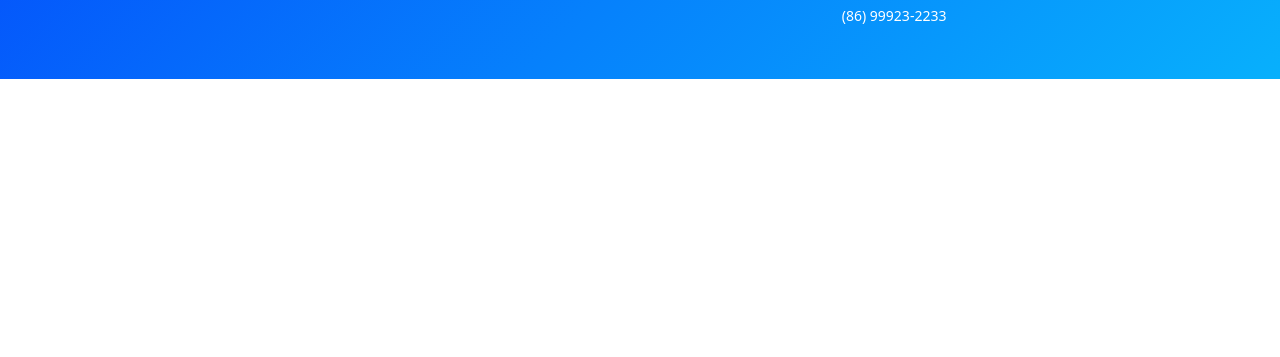
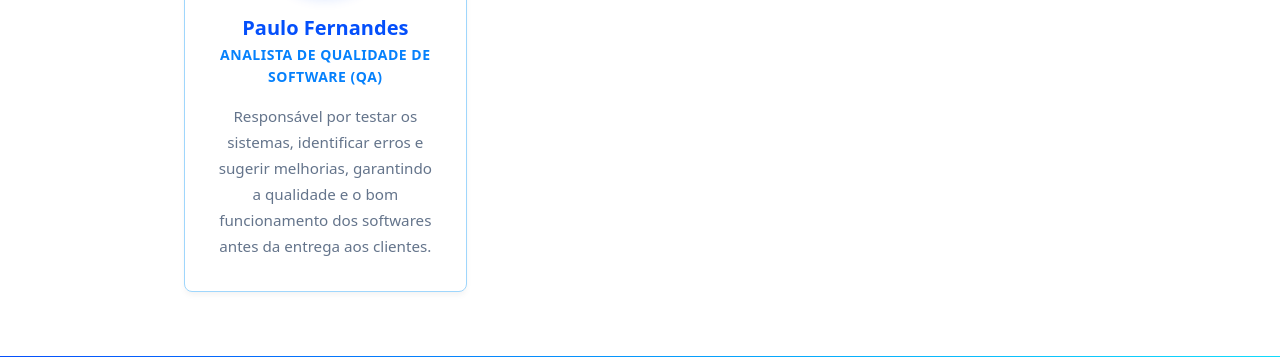
Before and after one commit to capir2024116isinf0065-creator/inova-tech-solutions-site, an Astro site: page /equipe in a window 1280 px wide. Shown: the part 1030-1387 px from the top of the page. Before the commit the page ends 1109 px from the top, so only its background shows below. Built offline with nearby package versions, Linux system fonts and the light colour scheme; Astro itself is replaced by a stand-in of ours.

Commit message:
feat: Adiciona novo membro

```diff
--- a/src/data/empresa.js
+++ b/src/data/empresa.js
@@ -54,6 +54,13 @@ export const empresa = {
       foto: "/images/Moisés Urquiza.jpg",
       alt: "Foto de Moisés Urquiza ",
       descricao: "Responsável por analisar as necessidades dos clientes, identificar problemas e propor soluções tecnológicas. Também auxilia no planejamento, na organização e na melhoria dos sistemas desenvolvidos pela empresa. ."
+    },
+    {
+      nome: "Paulo Fernandes ",
+      cargo: "Analista de Qualidade de Software (QA)",
+      foto: "/images/Paulo Fernandes.jpg",
+      alt: "Foto de Paulo Fernandes ",
+      descricao: "Responsável por testar os sistemas, identificar erros e sugerir melhorias, garantindo a qualidade e o bom funcionamento dos softwares antes da entrega aos clientes."
     }
   ]
 };
```
Also changed, not shown: 1 other file.
